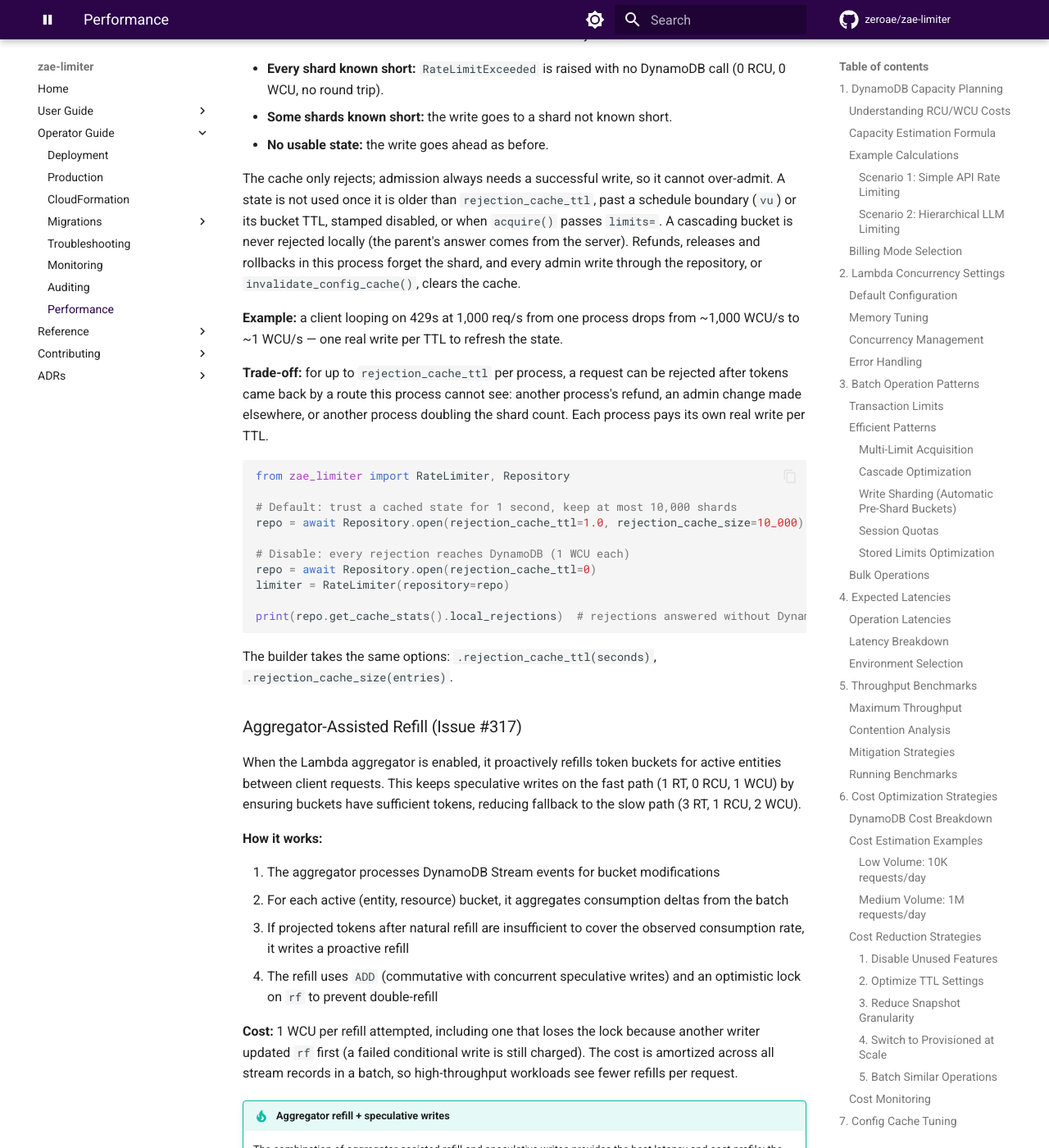
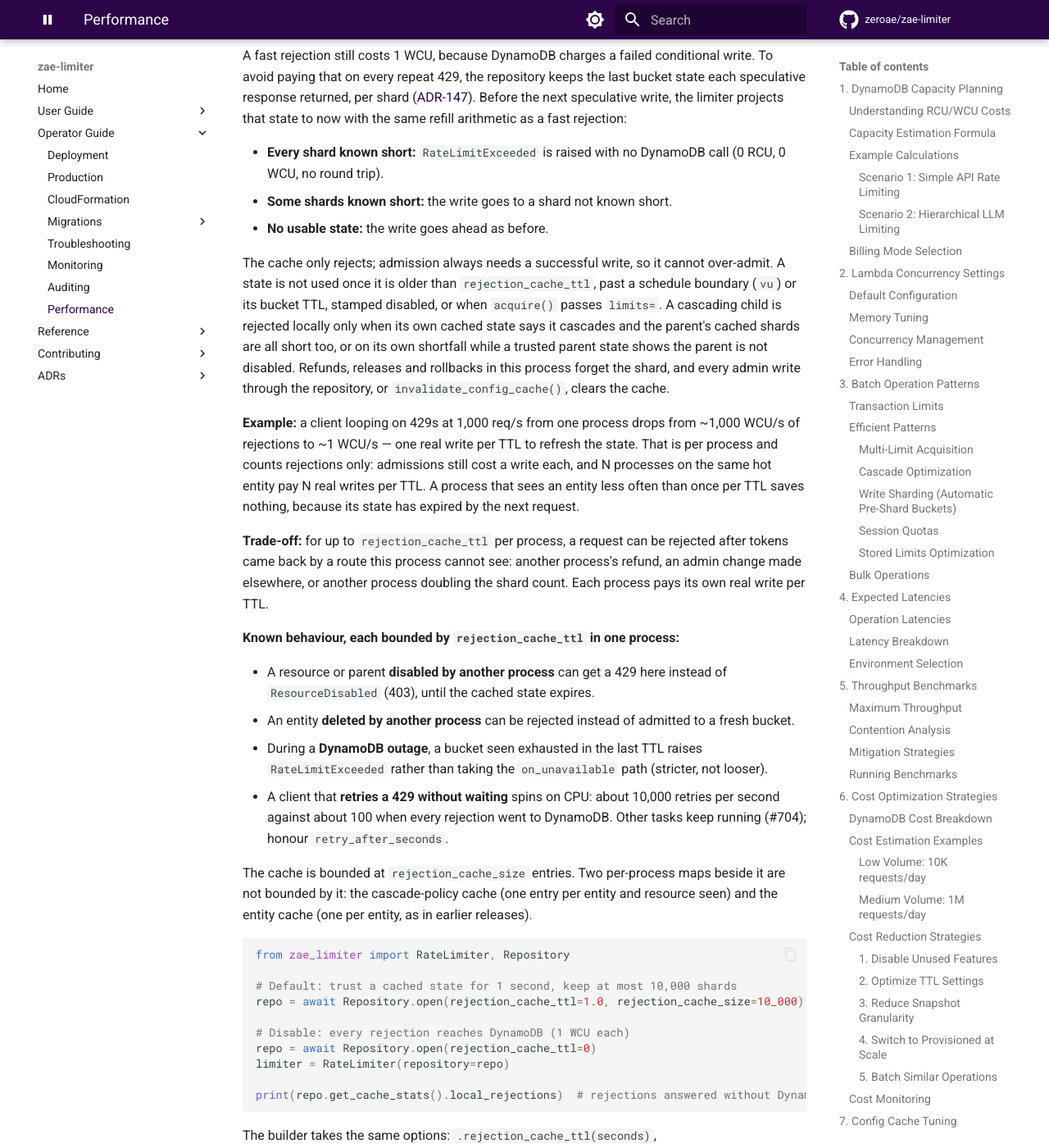
Before and after one commit to zeroae/zae-limiter, an MkDocs documentation site: the page built from docs/performance.md, in a window 1280 px wide and 1400 px high, scrolled down 22973 px. Shown: the whole window at 82% size. Built offline with MkDocs 1.6.1 and Material for MkDocs 9.7.7, drawn with Linux system fonts in a browser that asks for light colours; comment, search, counter and statistics services are not loaded; the version menu is left out; some of the changed text lies outside the part shown.

Commit message:
📝 docs: correct v0.16.0 cost claims and list the rejection cache's known behaviour
From the pre-release reviews, each checked before changing:

- The speculative fallback (refill helps) is 2.5 RCU + 2 WCU = $1.5625/M,
  not 1 RCU / $1.375: the uncached disabled walk reads up to 3 config
  items (1.5 RCU) beside the META and bucket read (1 RCU). Measured on
  moto: 2 UpdateItem and 5 BatchGetItem keys.
- The cascade fallback (parent refill helps) reads 1 RCU (the parent's
  bucket and META since #684), not 0.5; measured 3 UpdateItem and 2 keys.
  The $2.00 was already right.
- performance.md said a cascading bucket is never rejected locally; phase 2
  rejects a child whose own state shows it cascades when every cached
  parent shard is short.
- The looping-client example is per process and counts rejections only;
  N processes pay N writes per TTL, and a process that sees an entity less
  than once per TTL saves nothing.
- ADR-147's cascade saving is qualified with what review C measured (none
  of ~600 at 2x, 177 of 1,140 at 20x).
- performance.md lists the known behaviour the owner chose to document
  rather than change this late: a 429 for up to the TTL after a disable or
  delete made elsewhere, RateLimitExceeded instead of on_unavailable for a
  bucket seen exhausted during an outage, the no-wait retry spin (#704),
  and the two per-process maps the cache size does not bound.

Co-Authored-By: Claude Opus 5.5 <noreply@anthropic.com>
Claude-Session: https://claude.ai/code/session_01ASEDQdfdZZeqM2KMM1WTMo

````diff
--- a/docs/performance.md
+++ b/docs/performance.md
@@ -17,8 +17,8 @@ Each zae-limiter operation has specific DynamoDB capacity costs. Use this table
 | `acquire()` speculative success + cascade (parallel) | 0 | 2 | Concurrent child + parent via entity cache (issue #318) |
 | `acquire()` speculative fast rejection | 0 | 1 | Exhausted bucket; the failed conditional write is charged 1 WCU, its ALL_OLD image is free |
 | `acquire()` repeat rejection inside the rejection-cache TTL | 0 | 0 | No DynamoDB call: the last state seen already shows every shard short (ADR-147, see [Rejection Cache](#rejection-cache)) |
-| `acquire()` speculative fallback (non-cascade) | 1 | 2 | Failed speculative (1 WCU) + normal path (1 RCU + 1 WCU) |
-| `acquire()` speculative cascade fallback (parent refill helps) | 0.5 | 3 | Child stays consumed; parent-only read (0.5 RCU) + single-item write (1 WCU) |
+| `acquire()` speculative fallback (non-cascade) | 2.5 | 2 | Failed speculative (1 WCU) + normal path: META and bucket read (1 RCU), the uncached disabled walk over up to 3 config items (1.5 RCU), the write (1 WCU) |
+| `acquire()` speculative cascade fallback (parent refill helps) | 1 | 3 | Child stays consumed; parent-only read of the parent's bucket and META (1 RCU, #684) + single-item write (1 WCU) |
 | `acquire()` retry (contention) | 0 | 1 | ADD-based writes don't require re-read |
 | `acquire()` with adjustments | 0 | +1 per entity | Independent writes via `write_each()` (1 WCU each) |
 | `acquire()` rollback (on exception) | 0 | +1 per entity | Independent compensating writes (1 WCU each) |
@@ -885,18 +885,38 @@ arithmetic as a fast rejection:
 
 The cache only rejects; admission always needs a successful write, so it cannot over-admit. A
 state is not used once it is older than `rejection_cache_ttl`, past a schedule boundary (`vu`)
-or its bucket TTL, stamped disabled, or when `acquire()` passes `limits=`. A cascading bucket is
-never rejected locally (the parent's answer comes from the server). Refunds, releases and
+or its bucket TTL, stamped disabled, or when `acquire()` passes `limits=`. A cascading child is
+rejected locally only when its own cached state says it cascades and the parent's cached shards
+are all short too, or on its own shortfall while a trusted parent state shows the parent is not
+disabled. Refunds, releases and
 rollbacks in this process forget the shard, and every admin write through the repository, or
 `invalidate_config_cache()`, clears the cache.
 
-**Example:** a client looping on 429s at 1,000 req/s from one process drops from ~1,000 WCU/s to
-~1 WCU/s — one real write per TTL to refresh the state.
+**Example:** a client looping on 429s at 1,000 req/s from one process drops from ~1,000 WCU/s of
+rejections to ~1 WCU/s — one real write per TTL to refresh the state. That is per process and
+counts rejections only: admissions still cost a write each, and N processes on the same hot entity
+pay N real writes per TTL. A process that sees an entity less often than once per TTL saves
+nothing, because its state has expired by the next request.
 
 **Trade-off:** for up to `rejection_cache_ttl` per process, a request can be rejected after
 tokens came back by a route this process cannot see: another process's refund, an admin change
 made elsewhere, or another process doubling the shard count. Each process pays its own real
 write per TTL.
+
+**Known behaviour, each bounded by `rejection_cache_ttl` in one process:**
+
+- A resource or parent **disabled by another process** can get a 429 here instead of
+  `ResourceDisabled` (403), until the cached state expires.
+- An entity **deleted by another process** can be rejected instead of admitted to a fresh bucket.
+- During a **DynamoDB outage**, a bucket seen exhausted in the last TTL raises
+  `RateLimitExceeded` rather than taking the `on_unavailable` path (stricter, not looser).
+- A client that **retries a 429 without waiting** spins on CPU: about 10,000 retries per second
+  against about 100 when every rejection went to DynamoDB. Other tasks keep running (#704); honour
+  `retry_after_seconds`.
+
+The cache is bounded at `rejection_cache_size` entries. Two per-process maps beside it are not
+bounded by it: the cascade-policy cache (one entry per entity and resource seen) and the entity
+cache (one per entity, as in earlier releases).
 
 ```python
 from zae_limiter import RateLimiter, Repository
````
Also changed, not shown: other parts of docs/performance.md (+3 -3 lines), CLAUDE.md (+1 -1 lines), docs/adr/147-client-side-rejection-cache.md (+4 -1 lines), docs/plans/2026-10-06-rejection-cache-design.md (+3 -0 lines).
